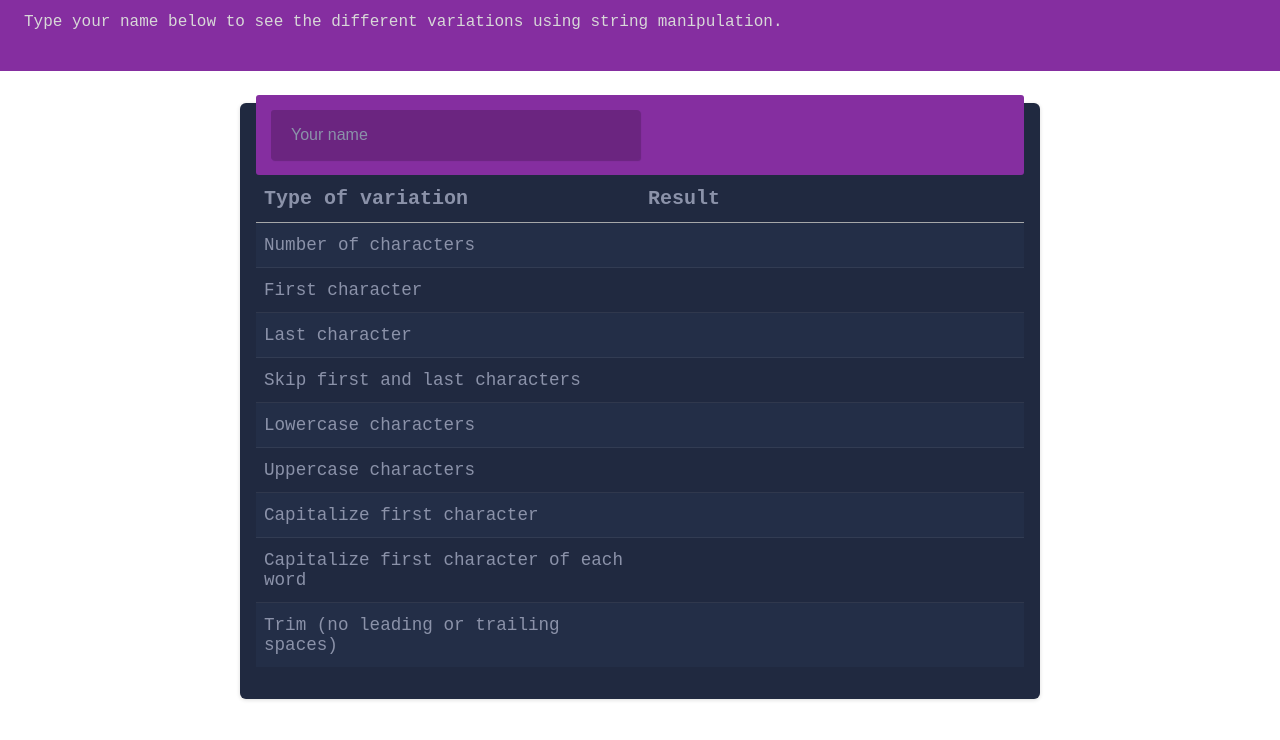
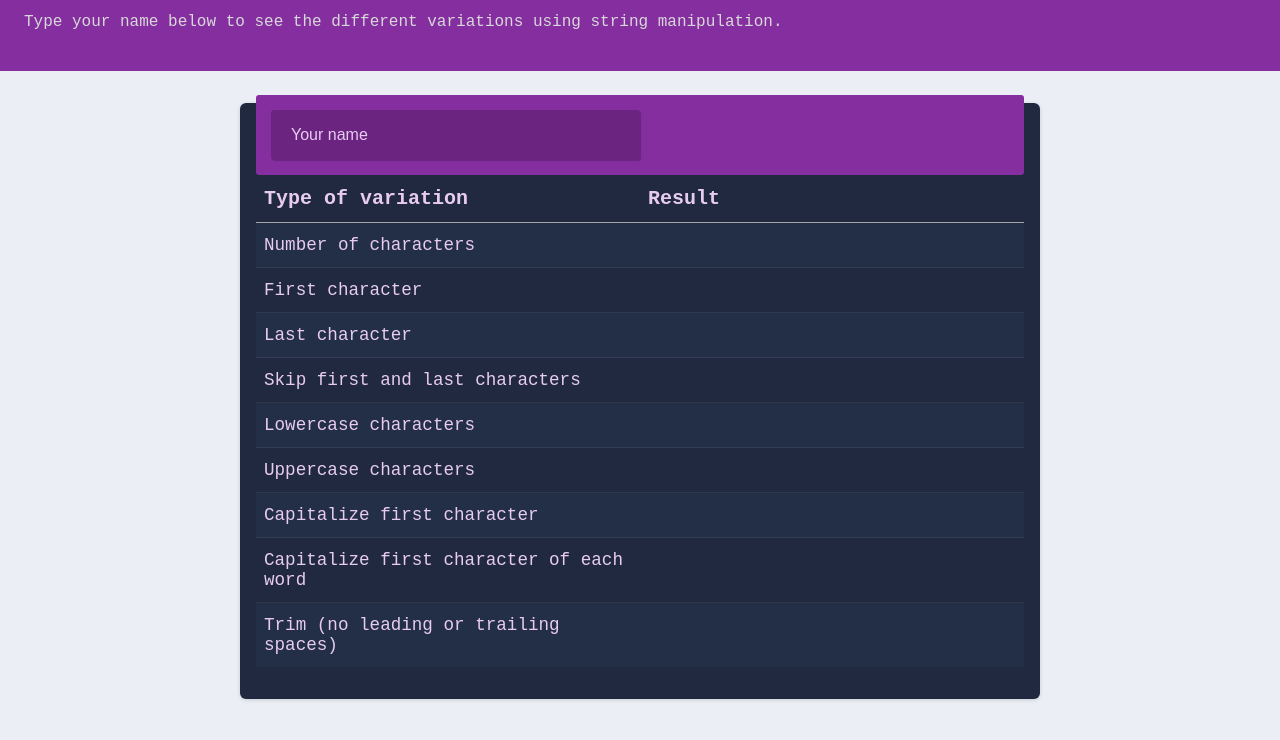
Before and after one commit to Joelynn94/name-variations, a plain HTML site: page index.html in a window 1280 px wide. Shown: the part 54-794 px from the top of the page. Drawn offline with Linux system fonts and the light colour scheme.

Commit message:
made color changed

```diff
--- a/style.css
+++ b/style.css
@@ -5,6 +5,7 @@
 body {
   margin: 0;
   font-family: 'Courier New', Courier, monospace;
+  background-color: #EBEEF5;
 }
 
 nav {
@@ -59,7 +60,7 @@ table {
 table th,
 table td {
   padding: 12px 8px;
-  color: #8b92a9
+  color: #E8CCF0
 }
 
 table th {
@@ -95,5 +96,5 @@ table tbody tr:nth-of-type(odd) {
 }
 
 .name-input::placeholder {
-  color: #8b92a9
+  color: #E8CCF0
 }
```
